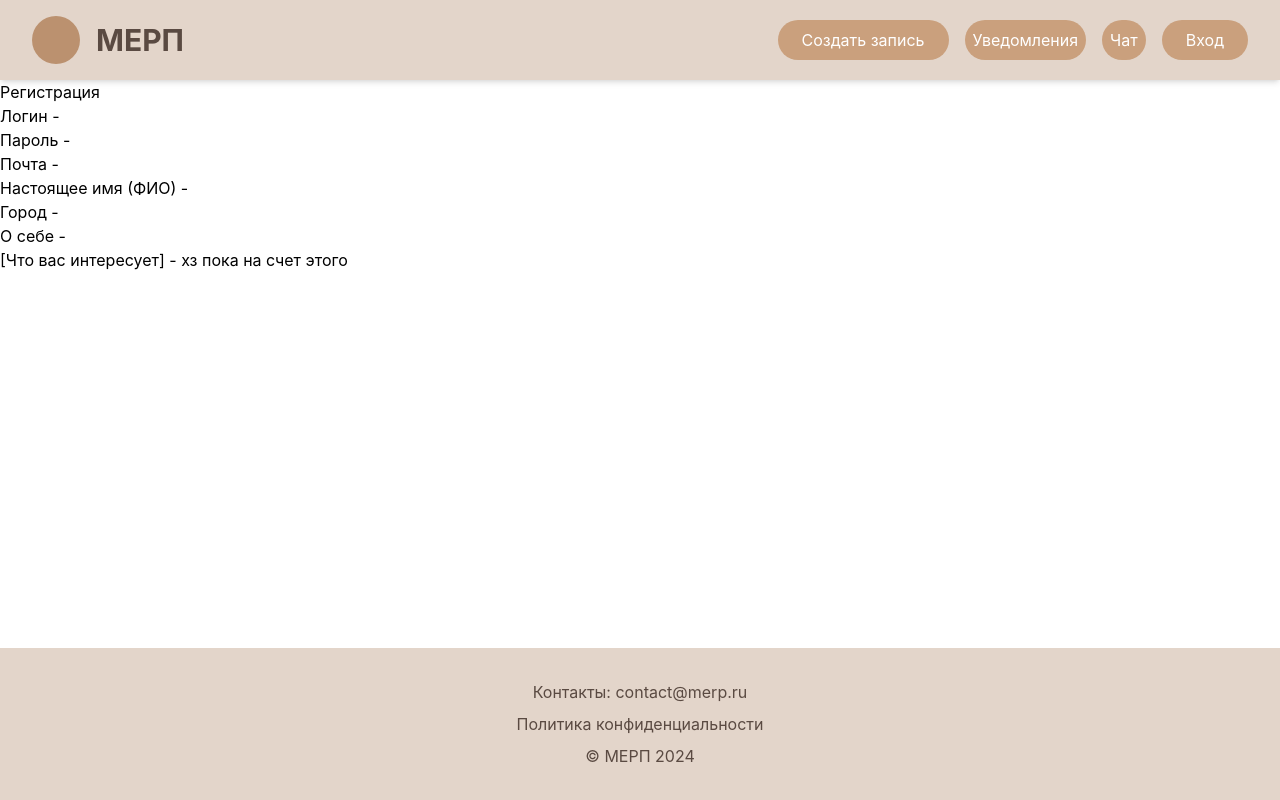
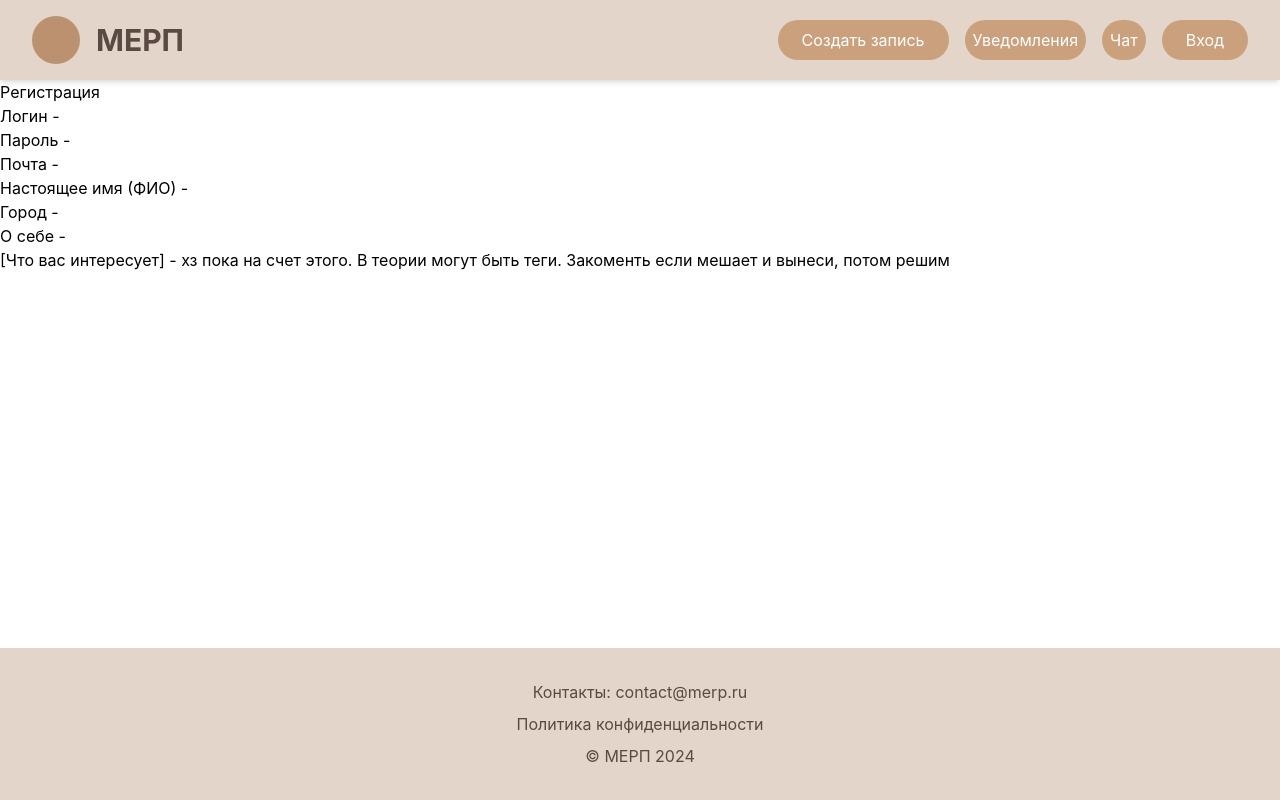
Before and after one commit to Unterseiter/MERP, a React (Create React App) app in the folder event-platform-frontend/: page /registr in a window 1280 px wide. Built offline with nearby package versions, Linux system fonts and the light colour scheme.

Commit message:
registr
опять в дополнение. Забыл добавить навигацию

```diff
--- a/event-platform-frontend/src/Page/registration/Registr.page.jsx
+++ b/event-platform-frontend/src/Page/registration/Registr.page.jsx
@@ -22,7 +22,7 @@ function Registr(){
                 <input type="text" /><br />
                 О себе -
                 <input type="text" /><br />
-                [Что вас интересует] - хз пока на счет этого
+                [Что вас интересует] - хз пока на счет этого. В теории могут быть теги. Закоменть если мешает и вынеси, потом решим
             </p>
         </div>
     )
--- a/event-platform-frontend/src/components/authorization/authorization.jsx
+++ b/event-platform-frontend/src/components/authorization/authorization.jsx
@@ -1,7 +1,13 @@
-import { useState, useRef, useEffect } from 'react'
+import { useState, useRef, useEffect } from 'react';
+import { useNavigate } from 'react-router-dom';
 
 const AuthPopup = ({ onClose }) => {
   const popupRef = useRef(null)
+  const navigate = useNavigate()
+
+  const handleRegistClick = () => {
+    navigate('registr');
+}
 
   useEffect(() => {
     const handleClickOutside = (e) => {
@@ -42,7 +48,7 @@ const AuthPopup = ({ onClose }) => {
         <button className="w-full bg-blue-600 text-white py-3 rounded-lg hover:bg-blue-700 transition font-semibold">
           Войти
         </button>
-        <button className="w-full bg-blue-600 text-white py-3 rounded-lg hover:bg-blue-700 transition font-semibold">
+        <button className="w-full bg-blue-600 text-white py-3 rounded-lg hover:bg-blue-700 transition font-semibold" onClick={handleRegistClick}>
           Регистрация
         </button>
       </div>
```
